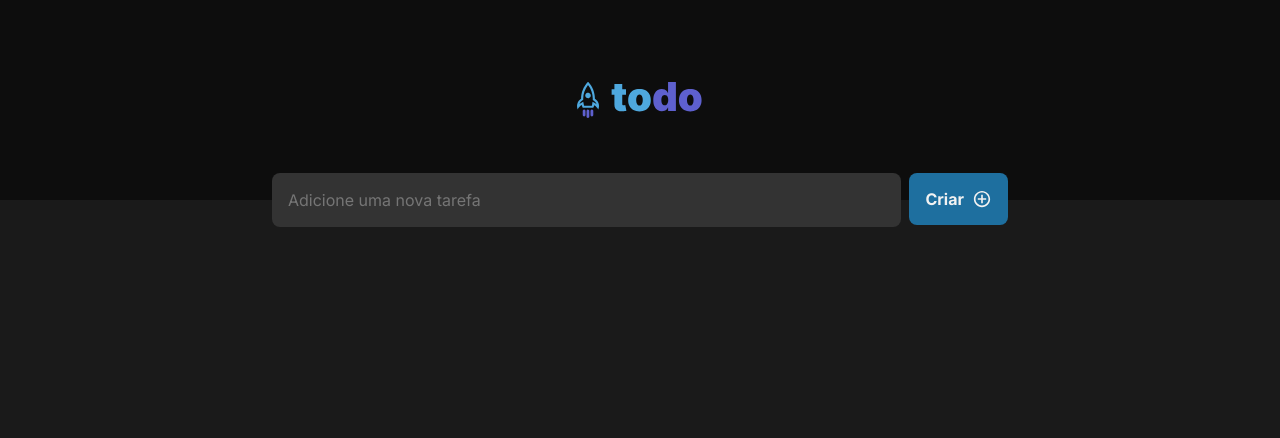
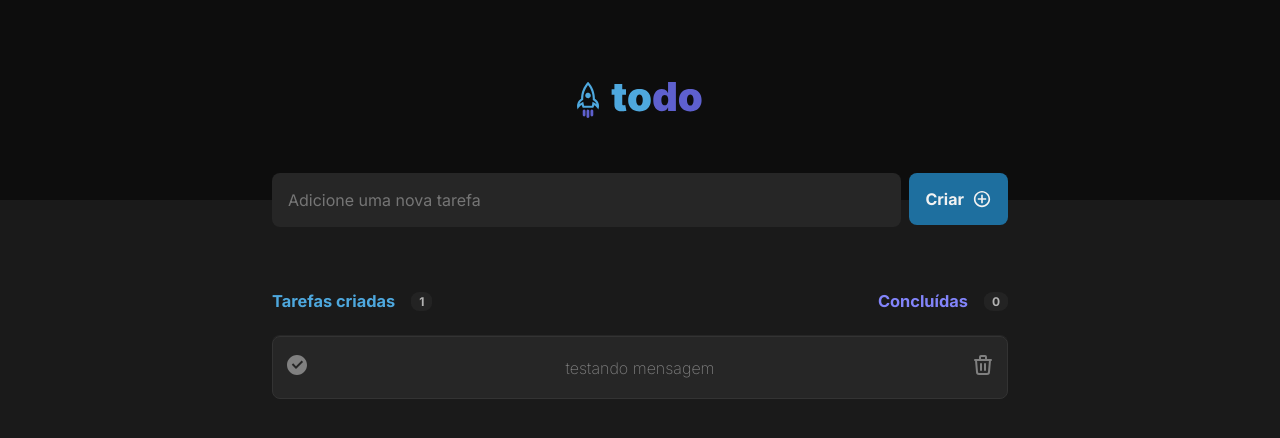
Before and after one commit to limagustavo2200/ToDoListReact, a React (Vite) app: page / in a window 1280 px wide. Shown: the top 438 px of the page. Built offline with nearby package versions, Linux system fonts and the light colour scheme.

Commit message:
feat: created feat for add tasks in list of tasks

```diff
--- a/package.json
+++ b/package.json
@@ -13,7 +13,8 @@
     "icons": "^1.0.0",
     "react": "^18.3.1",
     "react-dom": "^18.3.1",
-    "react-icons": "^5.3.0"
+    "react-icons": "^5.3.0",
+    "uuid": "^11.0.3"
   },
   "devDependencies": {
     "@eslint/js": "^9.13.0",
--- a/src/App.module.css
+++ b/src/App.module.css
@@ -1,5 +1,8 @@
 .wrapper {
     color: #fff;
+    display: flex;
+    flex-direction: column;
+    align-items: center;
 }
 
 .searchBar {
@@ -8,3 +11,73 @@
     align-items: center;
     margin-top: -1.6875rem;
 }
+
+.container_tasks {
+    display: flex;
+    width: 46rem;
+    margin-top: 4rem;
+    flex-direction: column;
+}
+
+.header_container_tasks {
+    display: flex;
+    flex-direction: row;
+    align-items: center;
+    justify-content: space-between;
+
+    font-size: 0.875rem;
+    margin-bottom: 1.5rem;
+    font-weight: bold;
+
+}
+
+.title_and_accountant {
+    display: flex;
+    justify-content: center;
+    align-items: center;
+    gap: 1rem;
+}
+
+.title_and_accountant > p {
+    background: var(--gray-500);
+    color: var(--gray-200);
+    opacity: 0.8;
+    font-size: 0.75rem;
+    font-weight: bold;
+    border-radius: 40%;
+    padding: 0.125rem 0.5rem;
+}
+
+.title_created_tasks {
+    color: var(--blue);
+}
+
+
+.title_completed_tasks {
+    color: var(--purple);
+}
+
+.info_container {
+    border-top: solid 1px var(--gray-500);
+    border-radius: 8px;
+    padding: 4rem auto;
+    font-size: 1rem;
+    color: var(--gray-300);
+
+
+    display: flex;
+    flex-direction: column;
+    justify-content: center;
+    align-items: center;
+    gap: 1rem;
+    line-height: 0.5rem;
+
+}
+
+.info_container span {
+    font-weight: bold;
+}
+
+.info_container p {
+    font-weight: 200;
+}
--- a/src/App.tsx
+++ b/src/App.tsx
@@ -3,8 +3,35 @@ import styles from './App.module.css';
 import { Header } from './components/Header/Header'
 import { SearchContainer } from './components/SearchContainer/SearchContainer';
 
+import { HiClipboardDocumentList } from "react-icons/hi2";
+import { Task } from './components/Task/Task';
+import { useState } from 'react';
+import { v4 as uuidv4 } from 'uuid';
+
+
+interface Task {
+  id: string;
+  message: string;
+}
+
+export interface TaskProps {
+  task: Task;
+}
 
 export function App() {
+
+  const [tasks, setTasks] = useState<Task[]>([{id: uuidv4(), message: 'testando mensagem'}]);
+
+
+  function addTask(message: string) {
+    const newTask = {
+      id: uuidv4(),
+      message,
+    };
+    setTasks((prevTasks) => [...prevTasks, newTask]);
+    console.log('chegou aqui no fim da adicao de task');
+
+  };
 
   return (
     <div>
@@ -12,7 +39,43 @@ export function App() {
 
       <div className={styles.wrapper}>
         <div className={styles.searchBar}>
-          <SearchContainer />
+          <SearchContainer
+            addTask={addTask}
+            />
+        </div>
+
+        <div className={styles.container_tasks}>
+
+          <div className={styles.header_container_tasks}>
+            <div className={styles.title_and_accountant}>
+              <h3 className={styles.title_created_tasks}>Tarefas criadas</h3>
+              <p>{tasks.length}</p>
+            </div>
+            <div className={styles.title_and_accountant}>
+              <h3 className={styles.title_completed_tasks}>Concluídas</h3>
+              <p>0</p>
+            </div>
+          </div>
+
+          <div className={styles.info_container}>
+            {tasks.length === 0 ? (
+              <>
+                <HiClipboardDocumentList size={56} />
+                <span>Você ainda não tem tarefas cadastradas</span>
+                <p>Crie tarefas e organize seus itens a fazer</p>
+              </>
+            )
+            : (
+              tasks.map( task => {
+                return (
+                  <Task
+                    task={task}
+                  />
+                )
+              })
+            )}
+
+          </div>
         </div>
       </div>
     </div>
--- a/src/components/SearchContainer/SearchContainer.tsx
+++ b/src/components/SearchContainer/SearchContainer.tsx
@@ -1,20 +1,42 @@
+import { ChangeEvent, FormEvent, useState } from 'react';
 import styles from './SearchContainer.module.css';
 import { IoMdAddCircleOutline } from "react-icons/io";
 
 
+interface SearchContainerProps {
+    addTask: (message: string) => void;
+}
 
-export function SearchContainer() {
+export function SearchContainer({ addTask }: SearchContainerProps) {
+
+    const [newMessageTask, setNewMessageTask] = useState('');
+
+    function handleAddTask(event: FormEvent) {
+        event.preventDefault();
+        addTask(newMessageTask);
+        console.log('chegou aqui depois de dar o submit');
+        setNewMessageTask('');
+    }
+
+    function handleNewTaskChange(event: ChangeEvent<HTMLInputElement>) {
+        console.log(event.target.value);
+        setNewMessageTask(event.target.value);
+    }
+
     return (
-        <div className={styles.searchContainer}>
+        <form onSubmit={handleAddTask} className={styles.searchContainer}>
             <input
                 type="text"
                 placeholder='Adicione uma nova tarefa'
+                value={newMessageTask}
+                onChange={handleNewTaskChange}
+                required
             />
 
             <button type='submit'>
                 Criar
                 <IoMdAddCircleOutline size={20}/>
             </button>
-        </div>
+        </form>
     )
 }
--- /dev/null
+++ b/src/components/Task/Task.module.css
@@ -0,0 +1,25 @@
+.task_container {
+    width: 100%;
+    display: flex;
+    align-items: center;
+    justify-content: space-between;
+    padding: 1rem 0.75rem;
+    gap: 0.75rem;
+    line-height: 140%;
+    background-color: #262626;
+    border-radius: 8px;
+    border: solid 1px var(--gray-400);
+}
+
+.task_container > p {
+    text-align: start;
+}
+
+.icon_trash {
+    transition: color 0.8s ease;
+
+}
+
+.icon_trash:hover {
+    color: var(--danger);
+}
--- /dev/null
+++ b/src/components/Task/Task.tsx
@@ -0,0 +1,28 @@
+import styles from './Task.module.css';
+import { RiCheckboxCircleFill } from "react-icons/ri";
+// import { RiCheckboxBlankCircleLine } from "react-icons/ri";
+import { TbTrash } from "react-icons/tb";
+import { TaskProps } from '../../App';
+
+
+
+
+export function Task({task}: TaskProps) {
+    return (
+        <div className={styles.task_container}>
+
+            <div className={styles.icon_checkbox}>
+                <RiCheckboxCircleFill size={24}/>
+                {/* <RiCheckboxBlankCircleLine /> */}
+            </div>
+
+            <div className={styles.menssage_task}>
+                <p className={styles.info_task}>{task.message}</p>
+            </div>
+
+            <div className={styles.icon_trash}>
+                <TbTrash size={24}/>
+            </div>
+        </div>
+    )
+};
--- a/src/global.css
+++ b/src/global.css
@@ -6,7 +6,8 @@
 
   --gray-700: #0D0D0D;
   --gray-600: #1A1A1A;
-  --gray-500: #333333;
+  --gray-500: #262626;
+  --gray-400: #333333;
   --gray-300: #808080;
   --gray-200: #D9D9D9;
   --gray-100: #F2F2F2;
```
Also changed, not shown: 1 other file (tests, documents, lock files or other folders).
